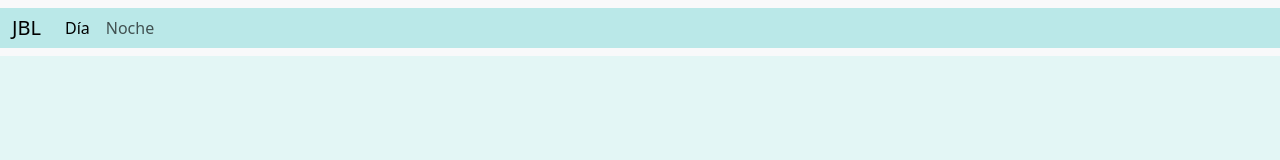
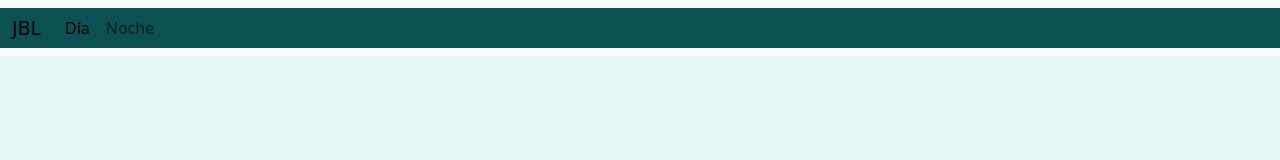
Before and after one commit to JoakoKeks/Programaci-n-Profesional, a plain HTML site: page index.html in a window 1280 px wide. Drawn offline with nearby package versions, Linux system fonts and the light colour scheme.

Commit message:
third commit

```diff
--- a/index.html
+++ b/index.html
@@ -9,7 +9,7 @@
   <body style="background-color: #e3f6f5;">
     <script src="https://cdn.jsdelivr.net/npm/bootstrap@5.3.3/dist/js/bootstrap.bundle.min.js" integrity="sha384-YvpcrYf0tY3lHB60NNkmXc5s9fDVZLESaAA55NDzOxhy9GkcIdslK1eN7N6jIeHz" crossorigin="anonymous"></script>
     <nav class="navbar fixed-top navbar-expand-lg bg-body-tertiary fixed-top">
-        <div class="container-fluid" style="background-color: #bae8e8;">
+        <div class="container-fluid" style="background-color: #0c5151;">
           <a class="navbar-brand" href="index.html">JBL</a>
           <button class="navbar-toggler" type="button" data-bs-toggle="collapse" data-bs-target="#navbarNavDropdown" aria-controls="navbarNavDropdown" aria-expanded="false" aria-label="Toggle navigation">
             <span class="navbar-toggler-icon"></span>
```
